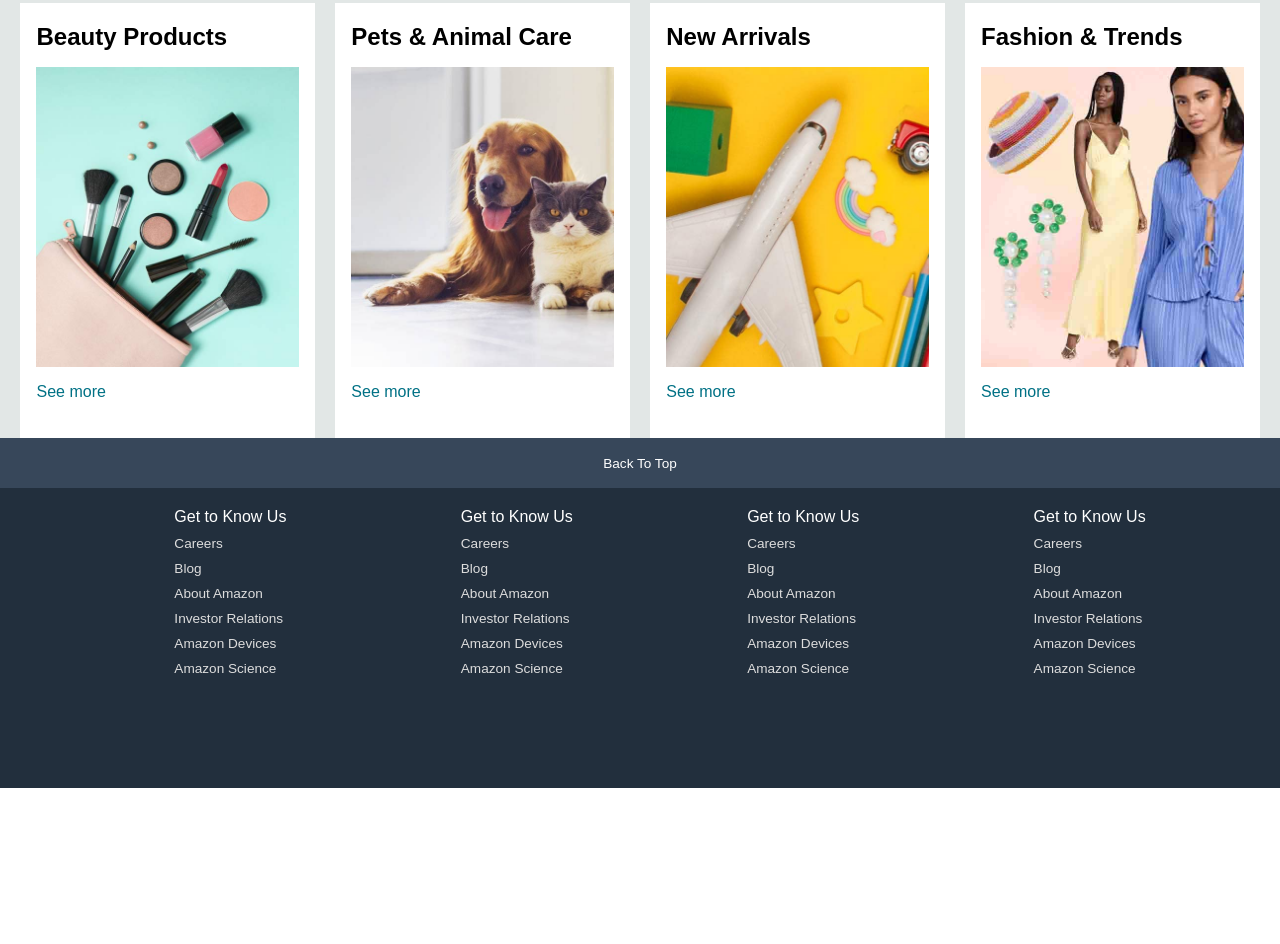
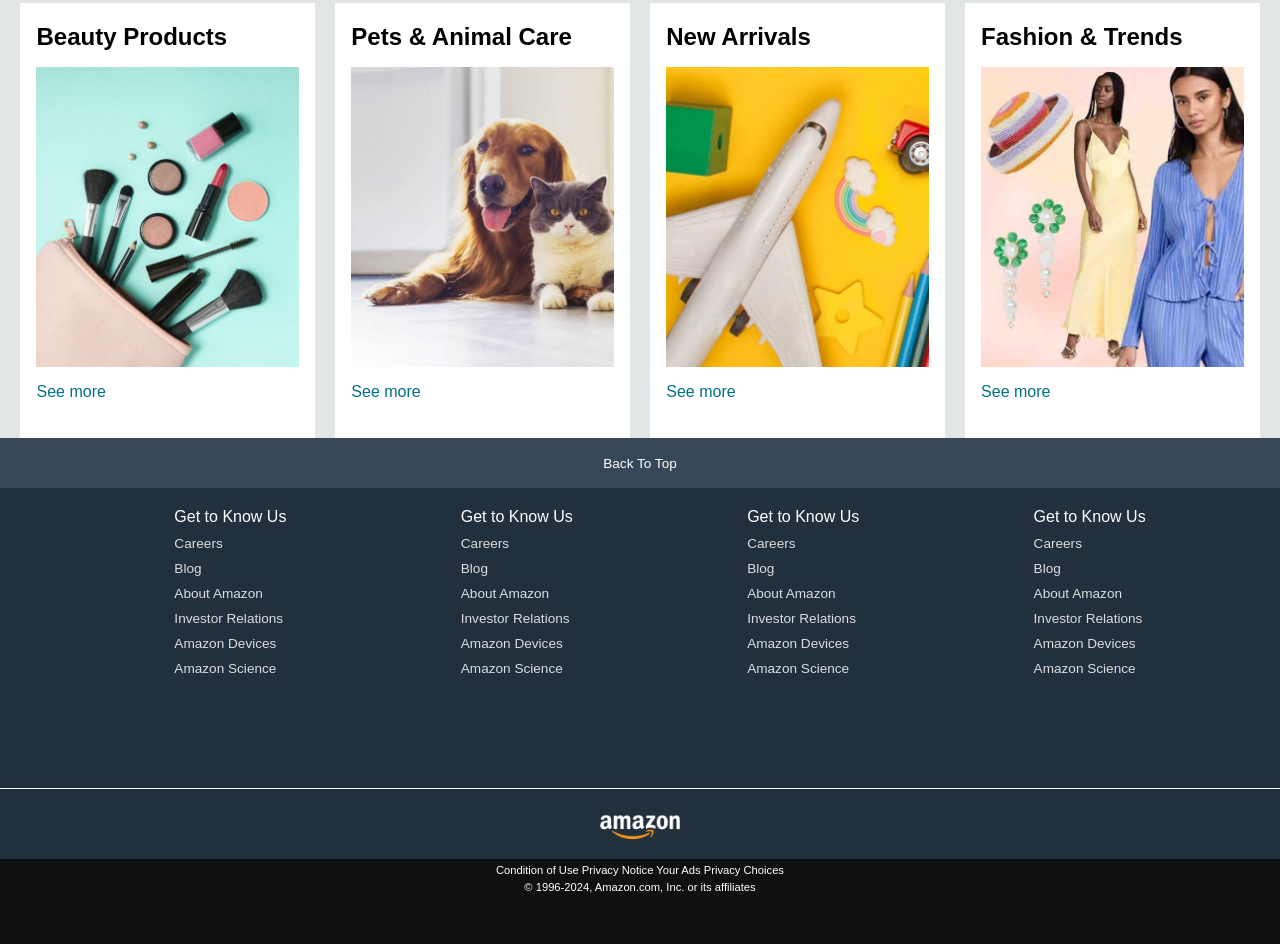
Before and after one commit to RameshNGaire/AmazonClone, a plain HTML site: page index.html in a window 1280 px wide. Shown: the part 912-1856 px from the top of the page. Before the commit the page ends 1700 px from the top, so only its background shows below. Drawn offline with Linux system fonts and the light colour scheme.

Commit message:
final commit

```diff
--- a/index.html
+++ b/index.html
@@ -191,6 +191,23 @@
             </ul>
         </div>
 
+        <div class="foot-panel3">
+            <div class="logo">
+
+            </div>
+        </div>
+
+        <div class="foot-panel4">
+            <div class="pages">
+                <a>Condition of Use </a>
+                <a>Privacy Notice</a>
+                <a>Your Ads Privacy Choices</a>
+            </div>
+
+            <div class="copyright">
+                © 1996-2024, Amazon.com, Inc. or its affiliates
+            </div>
+        </div>
     </footer>
 </body>
 </html>
--- a/style.css
+++ b/style.css
@@ -56,7 +56,8 @@
     display: flex;
     justify-content: space-evenly;
     background-color: pink;
-    width: 620px;
+   /** width: 620px; **/
+   width: 70%;
     height: 40px;
     border-radius:4px ;
 }
@@ -235,3 +236,37 @@ ul a{
     color: #dddddd;
 
 }
+
+.foot-panel3{
+    background-color: #222f3d;
+    color:white;
+    border-top: 0.5px solid white ;
+    height: 70px;
+    display: flex;
+    justify-content: center;
+    align-items: center;
+}
+
+
+.logo{
+    background-image: url("amazon_logo.png");
+    background-size: cover;
+    height: 50px;
+    width: 100px;
+}
+
+.foot-panel4{
+    padding-top: 5px;
+    background-color: #0f1111;
+    color:white;
+    height: 80px;
+    text-align: center;
+}
+.pages{
+    font-size: 0.7rem;
+}
+.copyright{
+
+    padding-top: 5px;
+    font-size: 0.7rem;
+}
```
